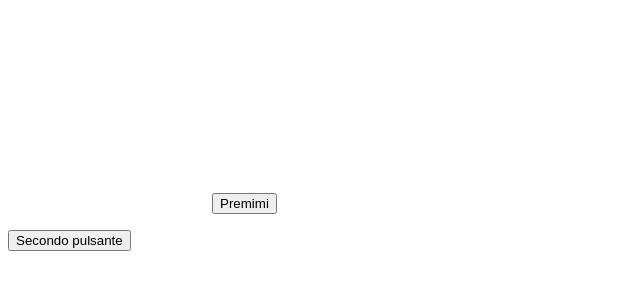
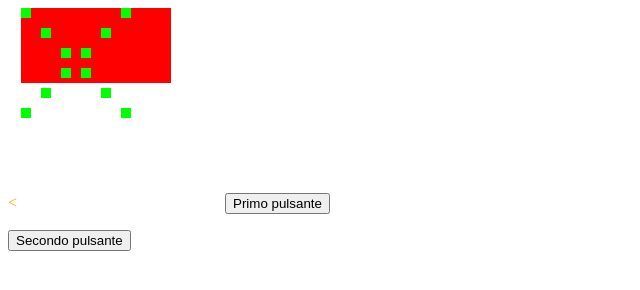
Before and after one commit to DDDDogui/esercitazioni-gitpod, a plain HTML site: page PreparazioneVerifica/index.html in a window 1280 px wide. Both pictures are taken after a click on the button "Secondo pulsante". Shown: the whole page, without its empty margins (0-640 px from the left). Drawn offline with Linux system fonts and the light colour scheme.

Commit message:
versione 1 PrimaSpirale

```diff
--- a/PreparazioneVerifica/index.html
+++ b/PreparazioneVerifica/index.html
@@ -6,13 +6,12 @@
   <link rel="stylesheet" type="text/css" href="styles.css">
 </head>
 
-<body>
-
+<
   <canvas id="myCanvas" width="200" height="200">
   </canvas>
-  <button onclick="buttonFunction()">Premimi</button>
+  <button onclick="buttonFunction()">Primo pulsante</button>
   <p id="myCanvas"></p>
-  <button onlick="button2Function()">Secondo pulsante</button>
+  <button onclick="button2Function()">Secondo pulsante</button>
   <p id="secondButton"></p>
 </body>
 </html>
--- a/PreparazioneVerifica/script.js
+++ b/PreparazioneVerifica/script.js
@@ -4,11 +4,23 @@ function buttonFunction() {
     ctx.fillStyle = "#FF0000";
     ctx.fillRect(0, 0, 150, 75);
     ctx.fillStyle = "#00FF00";
-
     ctx.fillRect(0, 0, 10, 10);
-
     ctx.fillRect(20, 20, 10, 10);
   }
   function button2Function() {
-
+    console.log("prova");
+    buttonFunction()
+    var canvas = document.getElementById("myCanvas");
+    var ctx = canvas.getContext("2d");
+    ctx.fillStyle = "#00FF00";
+    ctx.fillRect(40, 40, 10, 10);
+    ctx.fillRect(40, 60, 10, 10);
+    ctx.fillRect(60, 40, 10, 10);
+    ctx.fillRect(60, 60, 10, 10);
+    ctx.fillRect(0, 100, 10, 10);
+    ctx.fillRect(20, 80, 10, 10);
+    ctx.fillRect(100, 0, 10, 10);
+    ctx.fillRect(80, 20, 10, 10);
+    ctx.fillRect(100, 100, 10, 10);
+    ctx.fillRect(80, 80, 10, 10);
   }
```
Also changed, not shown: PrimaSpirale/PrimaSpirale.css (added), PrimaSpirale/PrimaSpirale.html (added), PrimaSpirale/PrimaSpirale.js (added).
